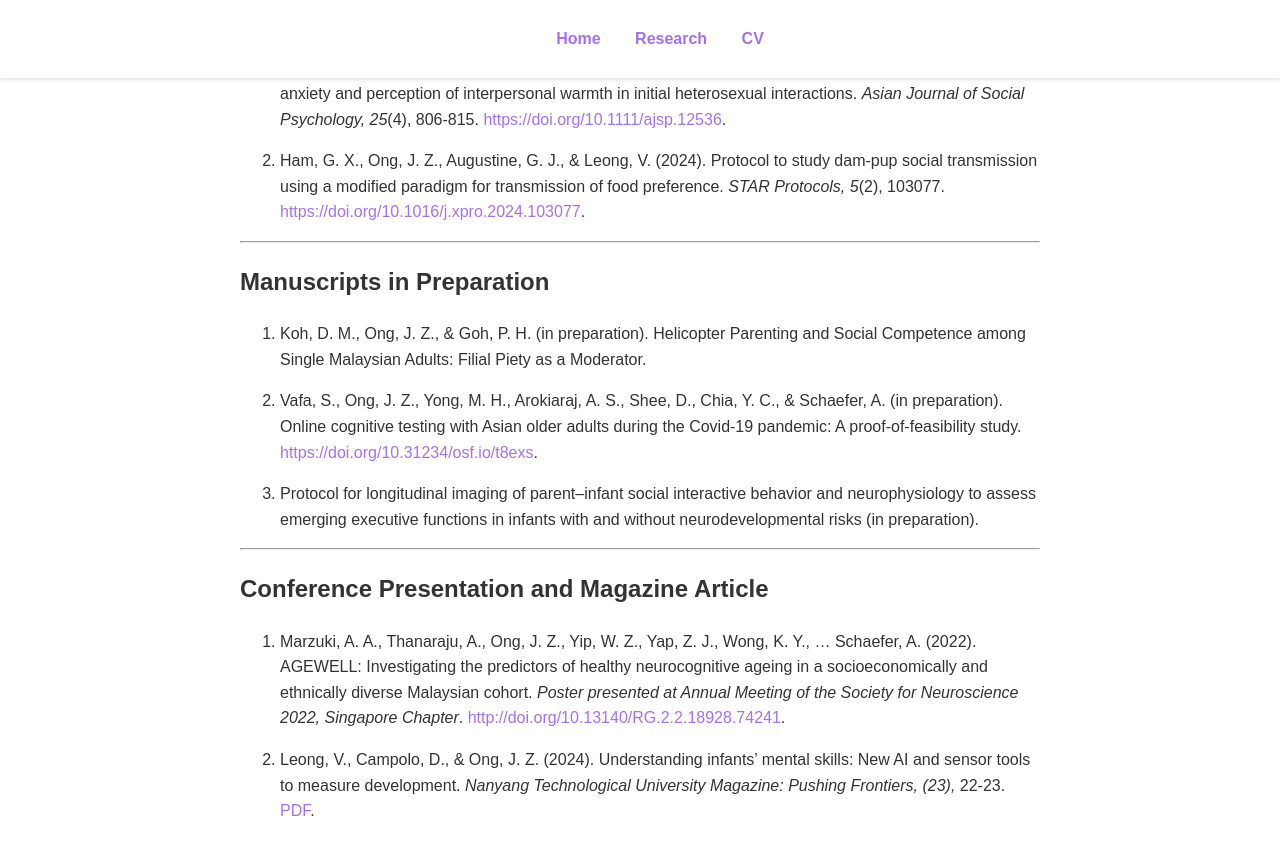
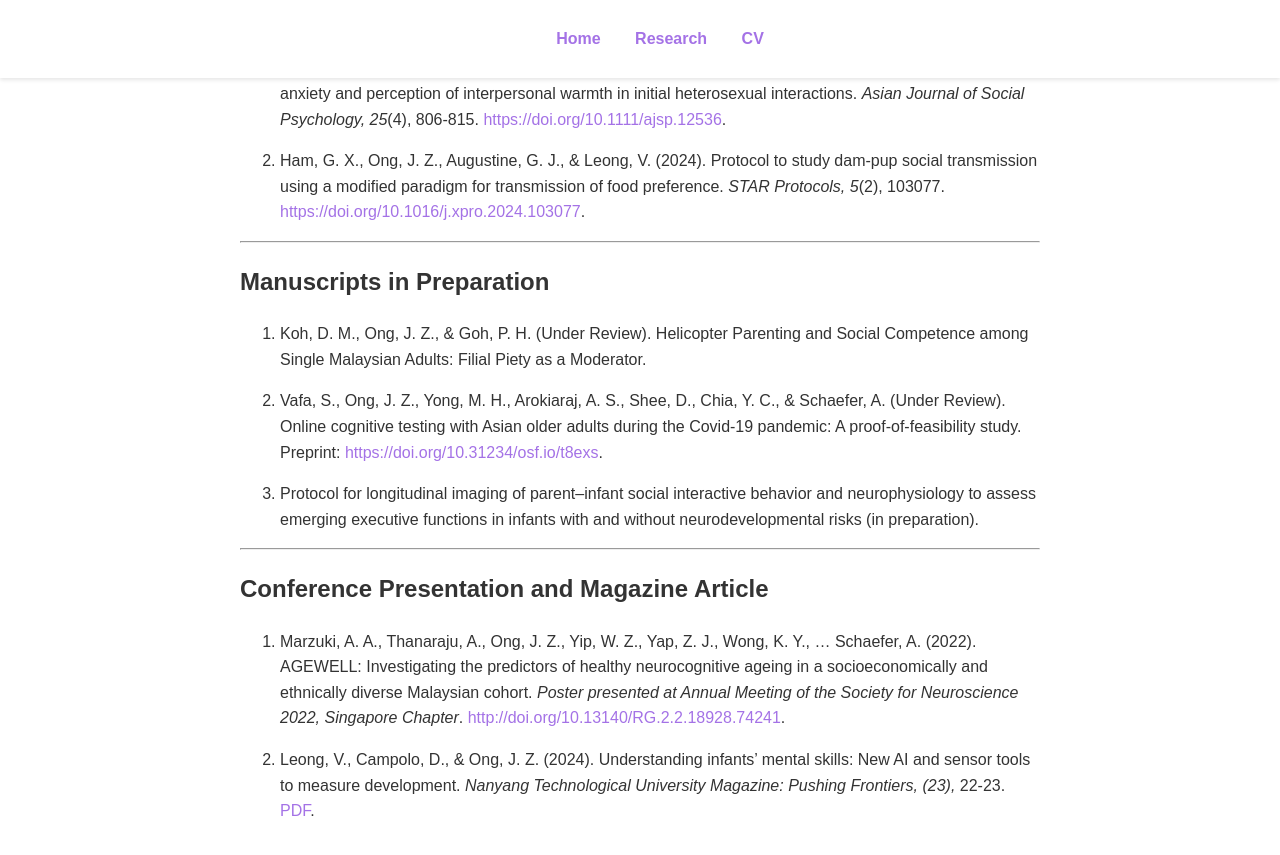
Before and after one commit to jonathanongzm/jonathanongzm.github.io, a Jekyll site: the page built from cv.markdown, in a window 1280 px wide and 900 px high, scrolled down 2658 px. Shown: the top 855 px of the window. Built offline with Jekyll 4.4.1, drawn with Linux system fonts in a browser that asks for light colours.

Commit message:
removed irrelevant files and minor text edits

```diff
--- a/cv.markdown
+++ b/cv.markdown
@@ -9,7 +9,7 @@ permalink: /cv/
 # Jonathan Z. Ong
 
 [jonathanzong98@gmail.com](mailto:jonathanzong98@gmail.com)
-[https://jonathanongzm.github.io/](https://jonathanongzm.github.io/)
+[https://jonathanongzm.github.io/](https://github.com/jonathanongzm)
 <hr>
 ## Education
 
@@ -99,9 +99,9 @@ SK & SMK Bandar Tun Hussein Onn 2 (Primary and High School)
 <hr>
 ## Manuscripts in Preparation
 
-1. Koh, D. M., Ong, J. Z., & Goh, P. H. (in preparation). Helicopter Parenting and Social Competence among Single Malaysian Adults: Filial Piety as a Moderator.
+1. Koh, D. M., Ong, J. Z., & Goh, P. H. (Under Review). Helicopter Parenting and Social Competence among Single Malaysian Adults: Filial Piety as a Moderator.
 
-2. Vafa, S., Ong, J. Z., Yong, M. H., Arokiaraj, A. S., Shee, D., Chia, Y. C., & Schaefer, A. (in preparation). Online cognitive testing with Asian older adults during the Covid-19 pandemic: A proof-of-feasibility study. [https://doi.org/10.31234/osf.io/t8exs](https://doi.org/10.31234/osf.io/t8exs).
+2. Vafa, S., Ong, J. Z., Yong, M. H., Arokiaraj, A. S., Shee, D., Chia, Y. C., & Schaefer, A. (Under Review). Online cognitive testing with Asian older adults during the Covid-19 pandemic: A proof-of-feasibility study. Preprint: [https://doi.org/10.31234/osf.io/t8exs](https://doi.org/10.31234/osf.io/t8exs).
 
 3. Protocol for longitudinal imaging of parent–infant social interactive behavior and neurophysiology to assess emerging executive functions in infants with and without neurodevelopmental risks (in preparation).
 <hr>
--- a/index.markdown
+++ b/index.markdown
@@ -8,13 +8,13 @@ title: Home
 ![Profile Photo](assets/images/profile_photo.jpg){: class="profile-photo" }
 Jonathan Ong Zhie Min, born and raised in the outskirts of Kuala Lumpur, Malaysia, is a master’s student specializing in developmental cognitive neuroscience at Nanyang Technological University, Singapore. His studies are supported by a fully funded studentship under an A*STAR Grant led by Prof. Victoria Leong.
 
-As part of his Master's, Jonathan is a student investigator in the [Sociometric AI Neurodevelopmental Risk Stratification (STARS) project](https://jonathanongzm.github.io/research/#stars-project), which aims to develop an AI-based screening tool to assess early neurodevelopmental trajectories in infants. In this role, Jonathan designs and implements experimental tasks to evaluate executive function in young children, and collects and processes dyadic EEG and ECG data from infants and toddlers, ensuring high-quality data and adherence to ethical standards.
+As part of his Master's, Jonathan is a student investigator in the [Sociometric AI Neurodevelopmental Risk Stratification (STARS) project](https://jonathanongzm.github.io/research/#stars-project), which aims to develop an AI-based screening tool to assess early neurodevelopmental trajectories in infants (6-36 months). In this role, Jonathan designs and implements experimental tasks to evaluate executive function in young children, and collects and processes dyadic EEG and ECG data from infants and toddlers, ensuring high-quality data and adherence to ethical standards.
 
 Concurrently, he is investigating the neurobehavioral basis of social learning in a parent-child interactive context using a cross-species approach. Jonathan utilizes dual EEG and dynamic systems modeling to explore how parent-child neurobehavioral contingencies support information transmission from parent to child. To address the limitations of non-invasive and correlational human studies, he employs [optogenetic methods to manipulate neural activity in mouse parent-child dyads](https://jonathanongzm.github.io/research/#opto-mouse-model), examining the causal role of neural synchronization in social learning through a [modified task](https://doi.org/10.1016/j.xpro.2024.103077) he helped develop. His data analysis involves using MATLAB, R, and Python.
 
 Jonathan's research journey began with a Bachelor of Psychological Science and a subsequent Honours degree extension at Monash University, where he was awarded the Best Graduate Award twice for his outstanding academic performance. His undergraduate research, which was eventually [published](https://doi.org/10.1111/ajsp.12536), examined individual differences in social perceptions during a social interaction between two strangers. He also received the Monash High Achiever Award, the Graduate Pathway Research Scholarship, and a loan exemption from the Malaysian National Higher Education Fund Corporation.
 
-Outside the lab, Jonathan enjoys playing sports, at which he is mediocre at best, exploring his interest in ant-keeping, and engaging in deep conversations with friends.<br>
+Outside the lab, Jonathan enjoys playing sports, exploring his interest in ant-keeping, and engaging in deep conversations with friends.<br>
 ### Simulated EEG Signals Over a 1-Second Window
 <!-- EEG Simulation Canvas -->
 <canvas id="eegCanvas" width="800" height="200"></canvas>
--- a/research.markdown
+++ b/research.markdown
@@ -83,7 +83,7 @@
 - Cleaned, preprocessed, and analyzed data using statistical software such as SPSS and R to evaluate the impact of socioeconomic factors on cognitive performance.
 
 **Output/Publications**<br>
-1. Vafa, S., Ong, J. Z., Yong, M. H., Arokiaraj, A. S., Shee, D., Chia, Y. C., & Schaefer, A. (2023). Online cognitive testing with Asian older adults during the Covid-19 pandemic: A proof-of-feasibility study. [https://doi.org/10.31234/osf.io/t8exs](https://doi.org/10.31234/osf.io/t8exs)<br>
+1. Vafa, S., Ong, J. Z., Yong, M. H., Arokiaraj, A. S., Shee, D., Chia, Y. C., & Schaefer, A. (Under Review). Online cognitive testing with Asian older adults during the Covid-19 pandemic: A proof-of-feasibility study. Preprint: [https://doi.org/10.31234/osf.io/t8exs](https://doi.org/10.31234/osf.io/t8exs)<br>
 
 2. Marzuki, A. A., Thanaraju, A., Ong, J. Z., Yip, W. Z., Yap, Z. J., Wong, K. Y., ... Schaefer, A. AGEWELL: Investigating the predictors of healthy neurocognitive ageing in a socioeconomically and ethnically diverse Malaysian cohort. *Poster presented at Annual Meeting of the Society for Neuroscience 2022, Singapore Chapter*. [http://doi.org/10.13140/RG.2.2.18928.74241](http://doi.org/10.13140/RG.2.2.18928.74241)
 
@@ -114,4 +114,4 @@
 1. Goh, P. H., & Ong, J. Z. (2022). It's a guy thing: Sex as a moderator of the relationship between social anxiety and perception of interpersonal warmth in initial heterosexual interactions. *Asian Journal of Social Psychology, 25*(4), 806-815. [https://doi.org/10.1111/ajsp.12536](https://doi.org/10.1111/ajsp.12536).<br>
 [Poster Available](http://doi.org/10.13140/RG.2.2.12484.85121).
 
-2. Koh, D. M., Ong, J. Z., & Goh, P. H. (in preparation). Helicopter Parenting and Social Competence among Single Malaysian Adults: Filial Piety as a Moderator.
+2. Koh, D. M., Ong, J. Z., & Goh, P. H. (Under Review). Helicopter Parenting and Social Competence among Single Malaysian Adults: Filial Piety as a Moderator.
```
Also changed, not shown: assets/images/IMG_4511.JPG (deleted), assets/images/IMG_4749.JPG (deleted), 6 other files.
